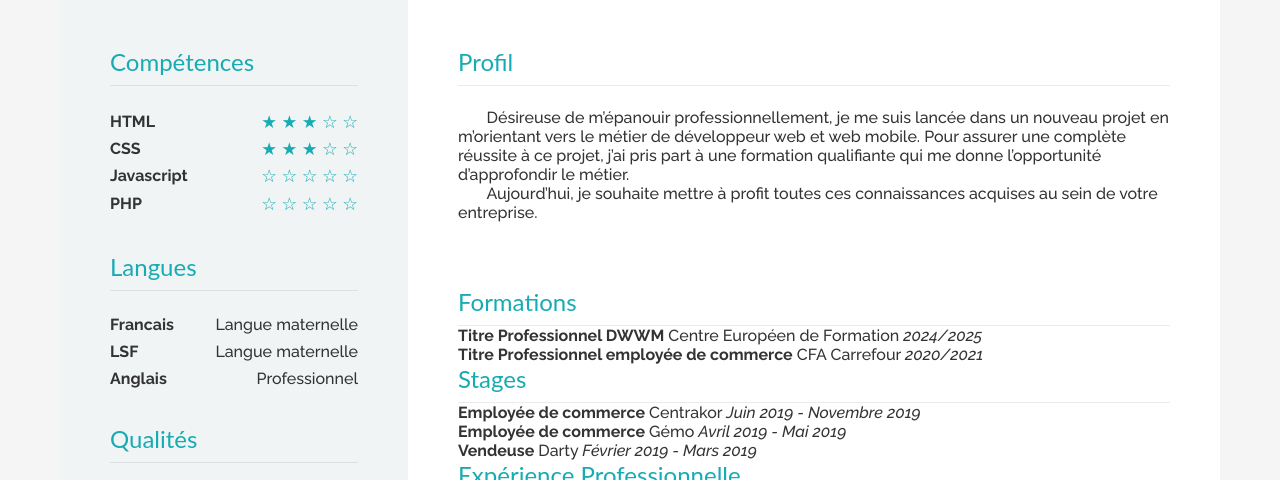
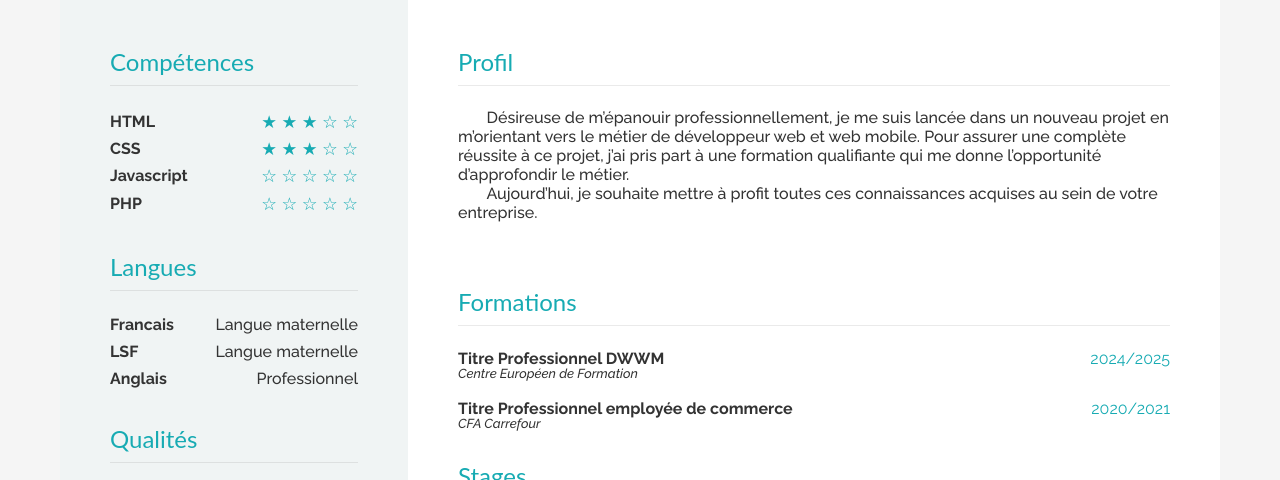
Before and after one commit to SophieM-Picard/curriculum-vitae, a plain HTML site: page index.html in a window 1280 px wide. Shown: the part 243-723 px from the top of the page. Drawn offline with Linux system fonts and the light colour scheme.

Commit message:
second, third and fourth section

```diff
--- a/assets/css/index.css
+++ b/assets/css/index.css
@@ -206,6 +206,43 @@ aside section:last-of-type ul li small {
 .content section:first-of-type p strong {
     font-weight: 500;
 }
+/* ----- 2EME, 3EME, 4EME SECTION ----- */
+.content section:nth-of-type(2) ul{
+    margin-top: 15px;
+    margin-bottom: 20px;
+}
+.content section:nth-of-type(2) ul li,
+.content section:nth-of-type(3) ul li,
+.content section:nth-of-type(4) ul li {
+    display: grid;
+    grid-template-columns: 1fr 250px;
+    line-height: 15px;
+    padding-top: 10px;
+    padding-bottom: 10px;
+}
+.content section:nth-of-type(2) ul small,
+.content section:nth-of-type(3) ul small,
+.content section:nth-of-type(4) ul small {
+    display: block;
+    font-size: small;
+    font-style: italic;
+    order: 3;
+}
+.content section:nth-of-type(2) ul em,
+.content section:nth-of-type(3) ul em,
+.content section:nth-of-type(4) ul em {
+    text-align: right;
+    font-style: normal;
+    color: #17abb3;
+    font-weight: 400;
+}
+.content section:nth-of-type(3) ul {
+    margin-top: 15px;
+    margin-bottom: 20px;
+}
+.content section:nth-of-type(4) ul {
+    margin-top: 15px;
+}
 /* ----- FOOTER ----- */
 footer {
     background-color: #17abb3;
```
